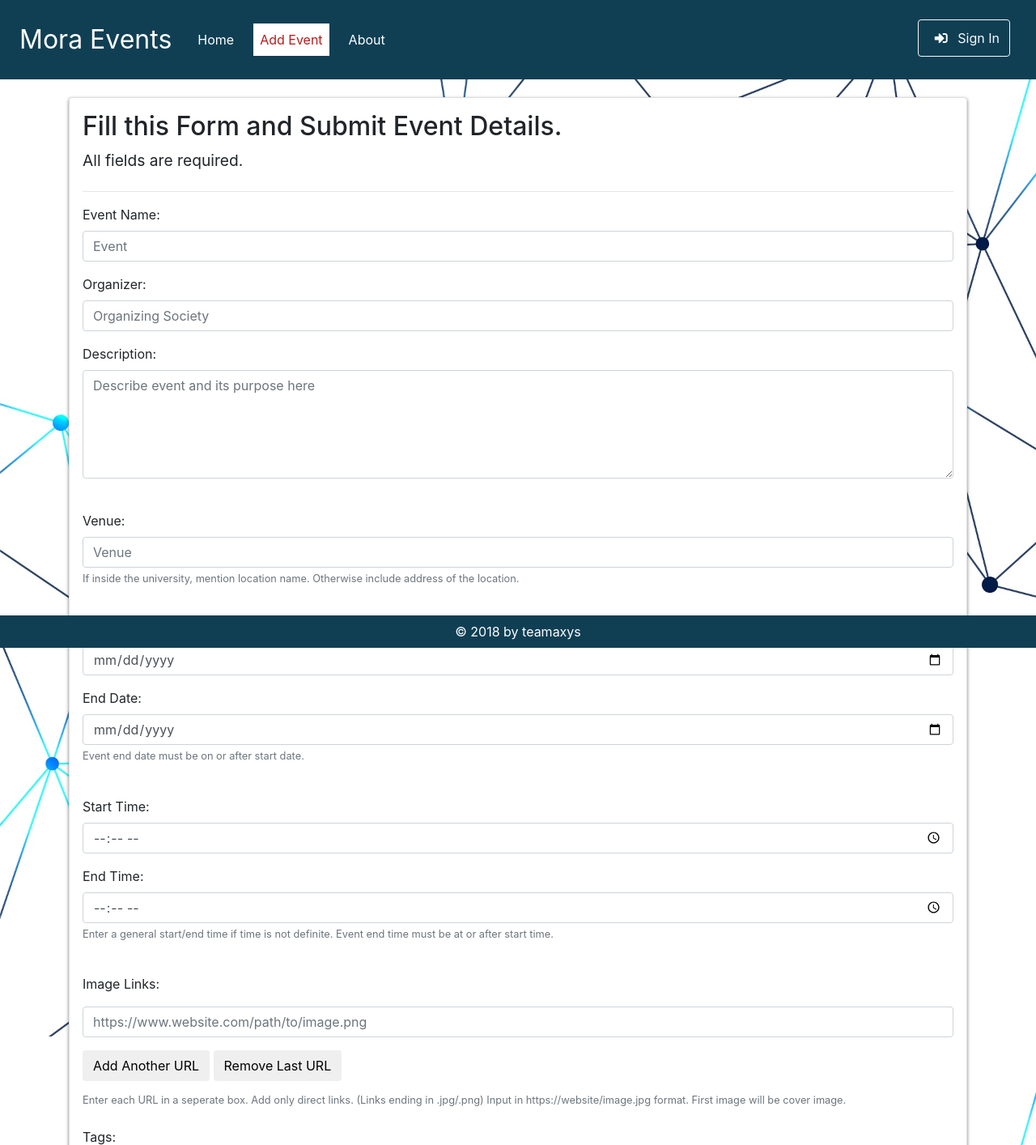
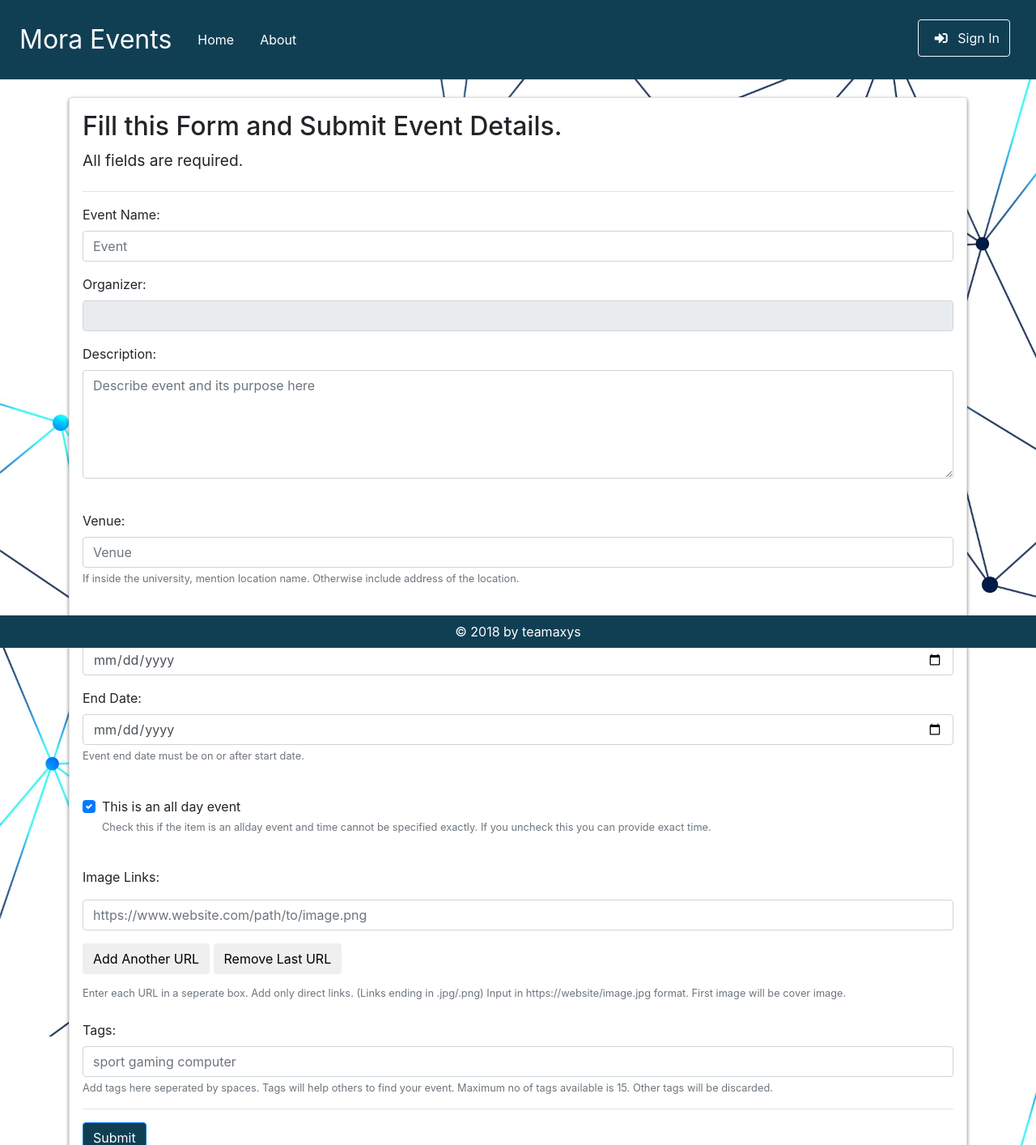
Before and after one commit to kdsuneraavinash/events, a PHP site: page /addevent.php in a window 1280 px wide. Shown: the top 1414 px of the page at 81% size. Run offline with PHP 8.4, Linux system fonts and the light colour scheme; some libraries are stand-ins or nearby versions.

Commit message:
Added isAllDay checkbox

```diff
--- a/addevent.php
+++ b/addevent.php
@@ -21,7 +21,8 @@
       <!-- Event Otganizer Text -->
       <div class="form-group">
         <label for="organizer">Organizer:</label>
-        <input type="text" class="form-control addevent" id="organizer" placeholder="Organizing Society" />
+        <input type="text" class="form-control addevent" id="organizer" value='<?php echo $loggedIn ? $society : ' '; ?>' placeholder="Organizing Society"
+          disabled>
       </div>
       <!-- Event Description Text Area -->
       <div class="form-group">
@@ -59,28 +60,40 @@
 
       <br />
 
+      <div class="form-group">
+        <div class="custom-control custom-checkbox">
+          <input type="checkbox" class="custom-control-input addevent" id="isAllDay" data-toggle="collapse" data-target="#collapseTimeSelect"
+            aria-expanded="false" aria-controls="collapseTimeSelect" checked="true"/>
+          <label for="isAllDay" class="custom-control-label">This is an all day event</label>
+          <small class="form-text text-muted" id="allDayHelp">
+            Check this if the item is an allday event and time cannot be specified exactly. If you uncheck this you can provide exact time.
+          </small>
+        </div>
+      </div>
+
+      <div class="collapse" id="collapseTimeSelect">
         <!-- Event Start Time -->
         <div class="form-group">
           <label for="startTime">Start Time:</label>
-        <input type="time" class="form-control addevent" id="startTime" />
+          <input type="time" class="form-control addevent-isallday" id="startTime" />
         </div>
         <!-- Event End Time -->
         <div class="form-group">
           <label for="endTime">End Time:</label>
-        <input type="time" class="form-control addevent" id="endTime" aria-describedby="timeHelp" />
+          <input type="time" class="form-control addevent-isallday" id="endTime" aria-describedby="timeHelp" />
           <small class="form-text text-muted" id="timeHelp">
             Enter a general start/end time if time is not definite. Event end time must be at or after start time.
           </small>
         </div>
-
+      </div>
 
       <br />
 
       <!-- Event Image URL Text Area -->
       <div class="form-group" aria-describedby="imageHelp">
         <label for="images">Image Links:</label>
-        <input type="url" class="form-control images_form my-2 addevent" id="images_url0" placeholder="https://www.website.com/path/to/image.png" novalidate
-        />
+        <input type="url" class="form-control images_form my-2 addevent" id="images_url0" placeholder="https://www.website.com/path/to/image.png"
+          novalidate />
       </div>
       <button class="btn btn-default" type="button" id="addURL">Add Another URL</button>
       <button class="btn btn-default" type="button" id="removeURL">Remove Last URL</button>
@@ -93,7 +106,8 @@
 
       <div class="form-group">
         <label for="tags">Tags:</label>
-        <input type="text" class="form-control addevent" id="tags" placeholder="sport gaming computer" aria-describedby="tagHelp" />
+        <input type="text" class="form-control addevent" id="tags" placeholder="sport gaming computer" aria-describedby="tagHelp"
+        />
         <small class="form-text text-muted" id="tagHelp">
           Add tags here seperated by spaces. Tags will help others to find your event. Maximum no of tags available is 15. Other tags
           will be discarded.
--- a/header.php
+++ b/header.php
@@ -6,7 +6,8 @@
 <?php
   // get whether or not to addactive tag depending on current page
   function getActiveTag($check){
-    echo $_SERVER['PHP_SELF'] == "/$check.php" ? ' active' : '';
+    $str = $_SERVER['PHP_SELF'] == "/$check.php" ? ' active' : '';
+    return $str;
   }
 ?>
 
@@ -15,6 +16,7 @@
   $loggedIn = isset($_SESSION["user"]);
   if ($loggedIn){
     $user = $_SESSION["user"];
+    $society = $_SESSION["society"];
   }
 ?>
 
@@ -53,14 +55,20 @@
     </button>
     <div class="collapse navbar-collapse" id="navbarText">
       <ul class="navbar-nav mr-auto">
-        <li class="nav-item <?php getActiveTag('index');?>">
+        <li class="nav-item <?php echo getActiveTag('index');?>">
           <a class="nav-link mx-2 px-2 my-1" href="index.php">Home
           </a>
         </li>
-        <li class="nav-item <?php getActiveTag('addevent');?>">
-          <a class="nav-link mx-2 px-2 my-1" href="addevent.php">Add Event</a>
-        </li>
-        <li class="nav-item <?php getActiveTag('about');?>">
+        <?php
+          if ($loggedIn){
+            $activeTag = getActiveTag("addevent");
+            echo '<li class="nav-item '.$activeTag.'">
+                    <a class="nav-link mx-2 px-2 my-1" href="addevent.php">Add Event</a>
+                  </li>';
+          }
+        ?>
+
+        <li class="nav-item <?php echo getActiveTag('about');?>">
           <a class="nav-link mx-2 px-2 my-1" href="about.php">About</a>
         </li>
       </ul>
--- a/js/form-validate.js
+++ b/js/form-validate.js
@@ -50,14 +50,17 @@ function validate() {
   var endTime = $("#endTime");
   var urlFields = $('[id^="images_url"]');
   var tags = $("#tags");
+  var isAllDay = $("#isAllDay");
 
   var formControls = $(".form-control.addevent");
+  var timeControls = $(".form-control.addevent-isallday");
 
   var validText = $("#valid_text");
   var invalidText = $("#invalid_text");
 
   // Hide all error messages
   formControls.removeClass("is-invalid");
+  timeControls.removeClass("is-invalid");
   validText.css("display", "none");
   invalidText.css("display", "none");
 
@@ -65,8 +68,11 @@ function validate() {
   if (!validateEmptyFields(formControls, invalidText)) return false;
   // Check for invalid date field
   if (!validateDateFields(startDate, endDate, invalidText)) return false;
-  // Check for invalid time field
-  if (!validateTimeFields(startTime, endTime, invalidText)) return false;
+  // Check for invalid time
+  if (!isAllDay.is(":checked")) {
+    if (!validateEmptyFields(timeControls, invalidText)) return false;
+    if (!validateTimeFields(startTime, endTime, invalidText)) return false;
+  }
   // Check for invalid URL field
   if (!validateURLFields(urlFields, invalidText)) return false;
   // Check for invalid no of tags
--- a/post/login.php
+++ b/post/login.php
@@ -17,6 +17,7 @@
       // send whether passed or failed to Ajax
       if($count == 1) {
          $_SESSION['user'] = $username;
+         $_SESSION['society'] = "Team Axys";
          echo "pass";
       }else {
          echo "fail";
```
Lines whose indentation alone changed are shown as unchanged.
